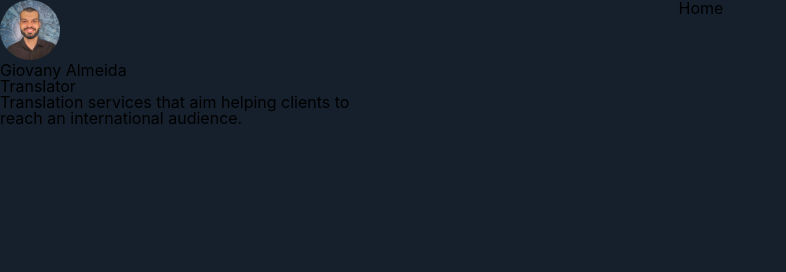
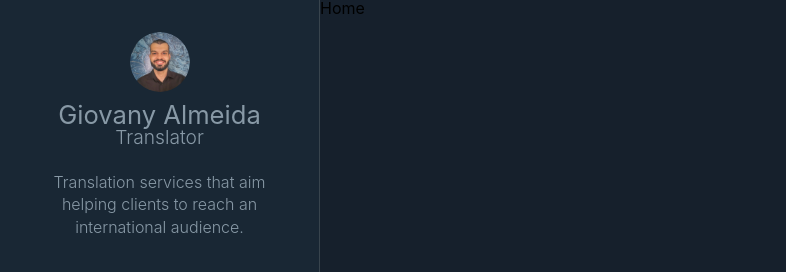
Before and after one commit to marcelopajr/giovany-translator, a Gatsby site: page / in a window 1280 px wide. Shown: the top 272 px of the page, without its empty margins (0-786 px from the left). Built offline with nearby package versions, Linux system fonts and the light colour scheme; Gatsby itself is replaced by a stand-in of ours.

Commit message:
Sidebar estruturada

```diff
--- a/src/components/Avatar/index.js
+++ b/src/components/Avatar/index.js
@@ -1,6 +1,6 @@
 import React from "react"
 import { useStaticQuery, graphql } from "gatsby"
-import Img from "gatsby-image"
+import * as S from "./styled"
 
 const Avatar = () => {
   const { avatarImage } = useStaticQuery(
@@ -17,7 +17,7 @@ const Avatar = () => {
     `
   )
 
-  return <Img fixed={avatarImage.childImageSharp.fixed} />
+  return <S.AvatarWrapper fixed={avatarImage.childImageSharp.fixed} />
 }
 
 export default Avatar
--- /dev/null
+++ b/src/components/Avatar/styled.js
@@ -0,0 +1,9 @@
+import styled from "styled-components"
+import Img from "gatsby-image"
+
+export const AvatarWrapper = styled(Img)`
+  border-radius: 50%;
+  height: 3.75rem;
+  margin: auto;
+  width: 3.75rem;
+`
--- a/src/components/Layout/index.js
+++ b/src/components/Layout/index.js
@@ -1,6 +1,6 @@
 import * as React from "react"
 import PropTypes from "prop-types"
-import Profile from "../Profile"
+import Sidebar from "../Sidebar"
 import GlobalStyles from "../../styles/global"
 import * as S from "./styled"
 
@@ -8,9 +8,7 @@ const Layout = ({ children }) => {
   return (
     <S.LayoutWrapper>
       <GlobalStyles />
-      <aside>
-        <Profile />
-      </aside>
+      <Sidebar />
       <S.LayoutMain>{children}</S.LayoutMain>
     </S.LayoutWrapper>
   )
--- a/src/components/Profile/index.js
+++ b/src/components/Profile/index.js
@@ -1,6 +1,7 @@
 import React from "react"
 import { useStaticQuery, graphql } from "gatsby"
 import Avatar from "../Avatar"
+import * as S from "./styled"
 
 const Profile = () => {
   const {
@@ -20,12 +21,16 @@ const Profile = () => {
   `)
 
   return (
-    <div className="Profile-wrapper">
-      <Avatar />
-      <h1>{title}</h1>
-      <h2>{position}</h2>
-      <p>{description}</p>
-    </div>
+    <S.ProfileWrapper>
+      <S.ProfileLink>
+        <Avatar />
+        <S.ProfileAuthor>
+          {title}
+          <S.ProfilePosition>{position}</S.ProfilePosition>
+        </S.ProfileAuthor>
+      </S.ProfileLink>
+      <S.ProfileDescription>{description}</S.ProfileDescription>
+    </S.ProfileWrapper>
   )
 }
 
--- /dev/null
+++ b/src/components/Profile/styled.js
@@ -0,0 +1,34 @@
+import styled from "styled-components"
+import { Link } from "gatsby"
+
+export const ProfileWrapper = styled.section`
+  color: #8899a6;
+  display: flex;
+  flex-direction: column;
+`
+
+export const ProfileLink = styled(Link)`
+  color: #8899a6;
+  text-decoration: none;
+  transition: color 0.5s;
+  &:hover {
+    color: #1fa1f2;
+  }
+`
+
+export const ProfileAuthor = styled.h1`
+  font-size: 1.6rem;
+  margin: 0.5rem auto 1.5rem;
+`
+
+export const ProfilePosition = styled.small`
+  display: block;
+  font-size: 1.2rem;
+  font-weight: 300;
+`
+
+export const ProfileDescription = styled.p`
+  font-size: 1rem;
+  font-weight: 300;
+  line-height: 1.4;
+`
--- /dev/null
+++ b/src/components/Sidebar/index.js
@@ -0,0 +1,11 @@
+import React from "react"
+import Profile from "../Profile"
+import * as S from "./styled"
+
+const Sidebar = () => (
+  <S.SidebarWrapper>
+    <Profile />
+  </S.SidebarWrapper>
+)
+
+export default Sidebar
--- /dev/null
+++ b/src/components/Sidebar/styled.js
@@ -0,0 +1,14 @@
+import styled from "styled-components"
+
+export const SidebarWrapper = styled.aside`
+  align-items: center;
+  border-right: 1px solid #38444d;
+  background: #192734;
+  display: flex;
+  flex-direction: column;
+  height: 100vh;
+  position: fixed;
+  padding: 2rem;
+  text-align: center;
+  width: 20rem;
+`
```
